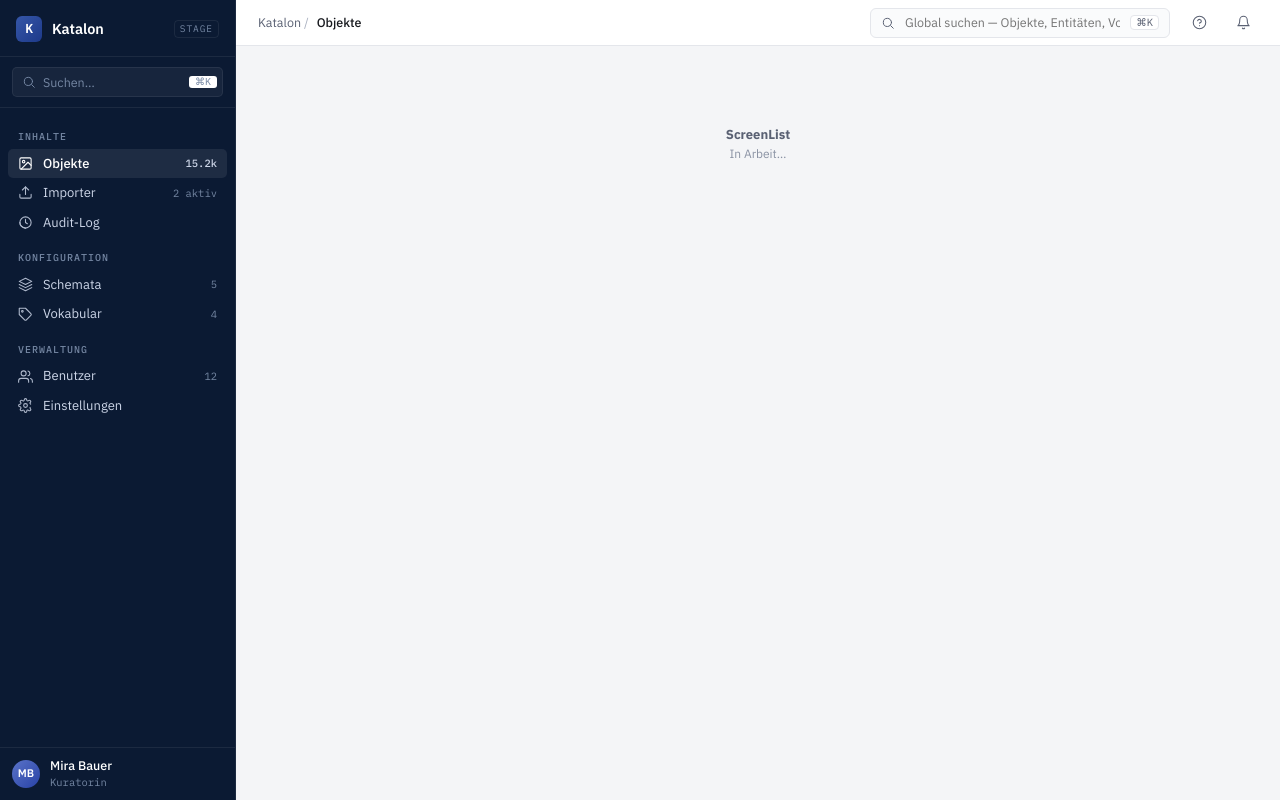
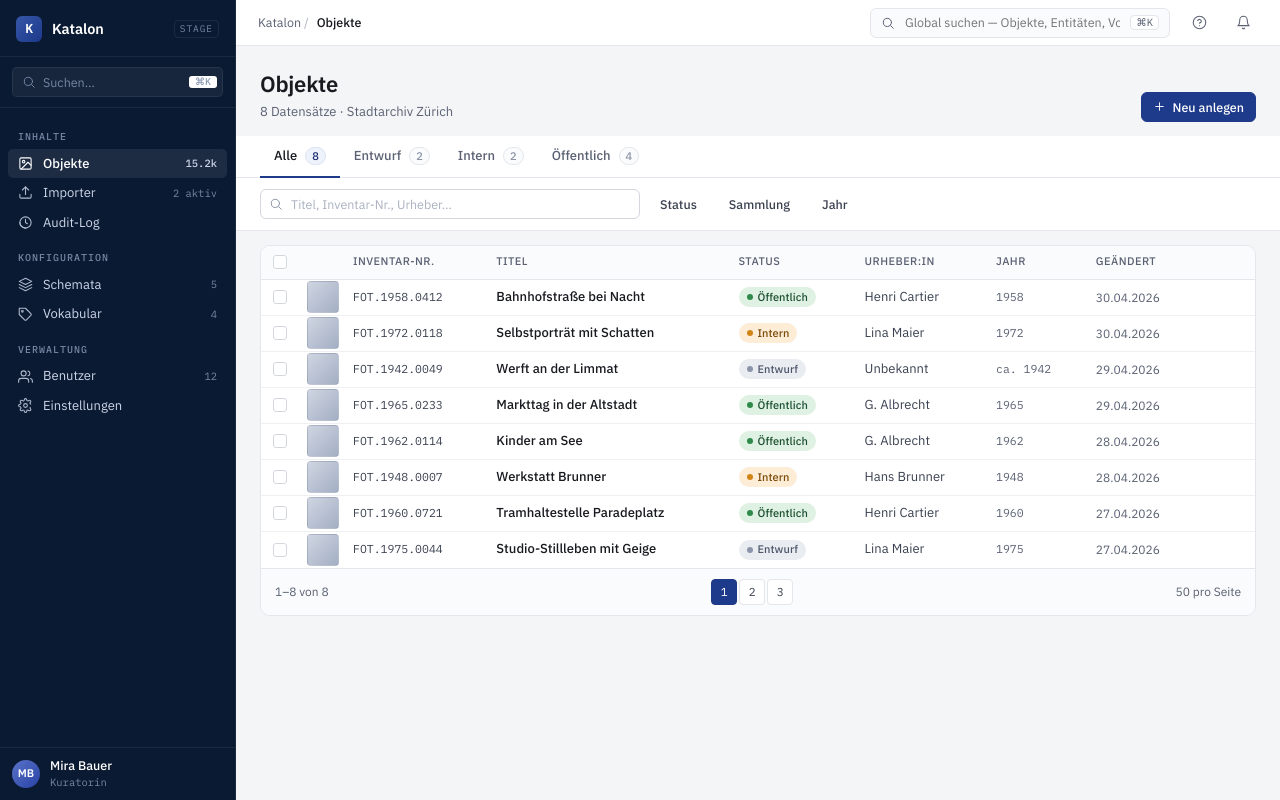
Before and after one commit to katalon-collections/katalon, a React (Vite) app in the folder frontend/admin/: page / in a window 1280 px wide. Built offline with nearby package versions, Linux system fonts and the light colour scheme.

Commit message:
feat(admin): Screen 1 – Objekte-Listenansicht (Tabelle, Filter, Tabs, Bulk)

```diff
--- a/frontend/admin/src/components/screens/ScreenList.tsx
+++ b/frontend/admin/src/components/screens/ScreenList.tsx
@@ -1,3 +1,146 @@
-export function ScreenList(_props: Record<string, unknown> = {}) {
-  return <div className="scroll"><div className="empty" style={{paddingTop:80}}><b>ScreenList</b><br/><span style={{color:'var(--fg-4)',fontSize:12}}>In Arbeit…</span></div></div>
+import { useState } from 'react'
+import { MOCK_OBJECTS } from '../../api/mock-data'
+import { StatusBadge } from '../ui/StatusBadge'
+import { Edit, Plus, Search, Trash } from '../ui/Icons'
+
+const TABS = [
+  { id: 'all',      label: 'Alle' },
+  { id: 'draft',    label: 'Entwurf' },
+  { id: 'internal', label: 'Intern' },
+  { id: 'public',   label: 'Öffentlich' },
+]
+
+function count(status: string) {
+  if (status === 'all') return MOCK_OBJECTS.length
+  return MOCK_OBJECTS.filter(o => o.status === status).length
 }
+
+interface Props { onOpen?: (id: string) => void }
+
+export function ScreenList({ onOpen }: Props) {
+  const [tab, setTab] = useState('all')
+  const [q, setQ] = useState('')
+  const [sel, setSel] = useState<Set<string>>(new Set())
+
+  const items = MOCK_OBJECTS.filter(o => {
+    if (tab !== 'all' && o.status !== tab) return false
+    if (!q) return true
+    const s = q.toLowerCase()
+    const m = o.metadata_ as Record<string, string>
+    return (
+      (o.idno ?? '').toLowerCase().includes(s) ||
+      (m.title ?? '').toLowerCase().includes(s) ||
+      (m.creator ?? '').toLowerCase().includes(s)
+    )
+  })
+
+  const allSel = items.length > 0 && items.every(o => sel.has(o.id))
+  const someSel = items.some(o => sel.has(o.id))
+
+  function toggle(id: string) {
+    setSel(prev => { const n = new Set(prev); n.has(id) ? n.delete(id) : n.add(id); return n })
+  }
+  function toggleAll() {
+    if (allSel) setSel(new Set()); else setSel(new Set(items.map(o => o.id)))
+  }
+  function fmt(iso: string) {
+    return new Date(iso).toLocaleDateString('de-CH', { day: '2-digit', month: '2-digit', year: 'numeric' })
+  }
+
+  return (
+    <div className="scroll">
+      <div className="ph">
+        <div>
+          <h1>Objekte</h1>
+          <div className="sub">{MOCK_OBJECTS.length.toLocaleString('de')} Datensätze · Stadtarchiv Zürich</div>
+        </div>
+        <div className="right">
+          <button className="btn pri" onClick={() => onOpen?.('new')}>
+            <Plus size={13} /> Neu anlegen
+          </button>
+        </div>
+      </div>
+
+      <div className="tabs">
+        {TABS.map(t => (
+          <button key={t.id} className={`tab${tab === t.id ? ' active' : ''}`} onClick={() => setTab(t.id)}>
+            {t.label}<span className="ct">{count(t.id)}</span>
+          </button>
+        ))}
+      </div>
+
+      <div className="toolbar">
+        <div className="search">
+          <Search className="ic" size={14} />
+          <input placeholder="Titel, Inventar-Nr., Urheber…" value={q} onChange={e => setQ(e.target.value)} />
+        </div>
+        <button className="btn gh">Status</button>
+        <button className="btn gh">Sammlung</button>
+        <button className="btn gh">Jahr</button>
+      </div>
+
+      {someSel && (
+        <div className="bb">
+          <b>{sel.size} ausgewählt</b>
+          <div className="grow" />
+          <button>Status ändern</button>
+          <button style={{ color: '#f87171' }}>Löschen</button>
+          <button onClick={() => setSel(new Set())}>Abbrechen</button>
+        </div>
+      )}
+
+      <div className="tw">
+        <table className="tbl">
+          <thead>
+            <tr>
+              <th className="col-ck">
+                <input type="checkbox" className={`ck${someSel && !allSel ? ' ind' : ''}`} checked={allSel} onChange={toggleAll} />
+              </th>
+              <th className="col-thumb" />
+              <th>Inventar-Nr.</th>
+              <th>Titel</th>
+              <th>Status</th>
+              <th>Urheber:in</th>
+              <th>Jahr</th>
+              <th>Geändert</th>
+              <th className="col-act" />
+            </tr>
+          </thead>
+          <tbody>
+            {items.length === 0 && (
+              <tr><td colSpan={9} className="empty">Keine Datensätze gefunden.</td></tr>
+            )}
+            {items.map(obj => {
+              const m = obj.metadata_ as Record<string, string>
+              return (
+                <tr key={obj.id} className={sel.has(obj.id) ? 'sel' : ''}>
+                  <td className="col-ck"><input type="checkbox" className="ck" checked={sel.has(obj.id)} onChange={() => toggle(obj.id)} /></td>
+                  <td className="col-thumb"><div className="thumb" /></td>
+                  <td className="mono" style={{ maxWidth: 140 }}>{obj.idno}</td>
+                  <td style={{ maxWidth: 280 }}><span className="tt">{m.title}</span></td>
+                  <td style={{ maxWidth: 100 }}><StatusBadge status={obj.status} /></td>
+                  <td style={{ maxWidth: 140, color: 'var(--fg-2)' }}>{m.creator}</td>
+                  <td style={{ maxWidth: 80, color: 'var(--fg-3)' }} className="mono">{m.year}</td>
+                  <td style={{ maxWidth: 120, color: 'var(--fg-3)', fontSize: 12 }}>{fmt(obj.updated_at)}</td>
+                  <td className="col-act">
+                    <div className="row-actions">
+                      <button className="btn sm ico gh" title="Bearbeiten" onClick={() => onOpen?.(obj.id)}><Edit size={12} /></button>
+                      <button className="btn sm ico gh dn" title="Löschen"><Trash size={12} /></button>
+                    </div>
+                  </td>
+                </tr>
+              )
+            })}
+          </tbody>
+        </table>
+        <div className="pg">
+          <span>1–{items.length} von {items.length}</span>
+          <div className="nums">
+            {[1,2,3].map(n => <button key={n} className={`pg-num${n===1?' active':''}`}>{n}</button>)}
+          </div>
+          <span>50 pro Seite</span>
+        </div>
+      </div>
+    </div>
+  )
+}
```
